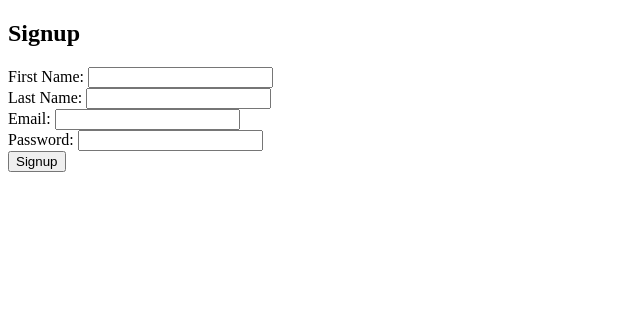
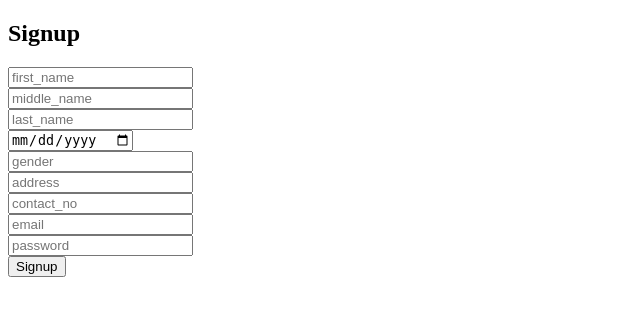
Before and after one commit to C9Lopez/catering, a PHP site: page /signup.php in a window 1280 px wide. Shown: the top 316 px of the page, without its empty margins (0-640 px from the left). Run offline with PHP 8.4, Linux system fonts and the light colour scheme.

Commit message:
update signup

```diff
--- a/signup.php
+++ b/signup.php
@@ -3,14 +3,25 @@ require 'db.php';
 
 if ($_SERVER["REQUEST_METHOD"] == "POST") {
     $first_name = $_POST['first_name'];
+    $middle_name = $_POST['middle_name'];
     $last_name = $_POST['last_name'];
+    $birthdate = $_POST['birthdate'];
+    $gender = $_POST['gender'];
+    $address = $_POST['address'];
+    $contact_no = $_POST['contact_no'];
     $email = $_POST['email'];
     $password = password_hash($_POST['password'], PASSWORD_DEFAULT); // Secure password hashing
 
     try {
-        $stmt = $db->prepare("INSERT INTO users (first_name, last_name, email, password) VALUES (:first_name, :last_name, :email, :password)");
+        $stmt = $db->prepare("INSERT INTO users (first_name, middle_name, last_name, birthdate, gender, address,contact_no, email, password)
+                                VALUES (:first_name,:middle_name, :last_name, :birthdate, :gender, :address, :contact_no, :email, :password)");
         $stmt->bindParam(':first_name', $first_name);
+        $stmt->bindParam(':middle_name', $middle_name);
         $stmt->bindParam(':last_name', $last_name);
+        $stmt->bindParam(':birthdate', $birthdate);
+        $stmt->bindParam(':gender', $gender);
+        $stmt->bindParam(':address', $address);
+        $stmt->bindParam(':contact_no', $contact_no);
         $stmt->bindParam(':email', $email);
         $stmt->bindParam(':password', $password);
         $stmt->execute();
@@ -22,17 +33,25 @@ if ($_SERVER["REQUEST_METHOD"] == "POST") {
 ?>
 <!DOCTYPE html>
 <html>
+
 <head>
     <title>Signup</title>
 </head>
+
 <body>
     <h2>Signup</h2>
     <form method="post" action="">
-        First Name: <input type="text" name="first_name" required><br>
-        Last Name: <input type="text" name="last_name" required><br>
-        Email: <input type="email" name="email" required><br>
-        Password: <input type="password" name="password" required><br>
+        <input type="text" name="first_name" placeholder="first_name" required><br>
+        <input type="text" name="middle_name" placeholder="middle_name" required><br>
+        <input type="text" name="last_name" placeholder="last_name" required><br>
+        <input type="date" name="birthdate" placeholder="birthdate" required><br>
+        <input type="text" name="gender" placeholder="gender" required><br>
+        <input type="text" name="address" placeholder="address" required><br>
+        <input type="text" name="contact_no" placeholder="contact_no" required><br>
+        <input type="email" name="email" placeholder="email" required><br>
+        <input type="password" name="password" placeholder="password" required><br>
         <input type="submit" value="Signup">
     </form>
 </body>
+
 </html>
```
